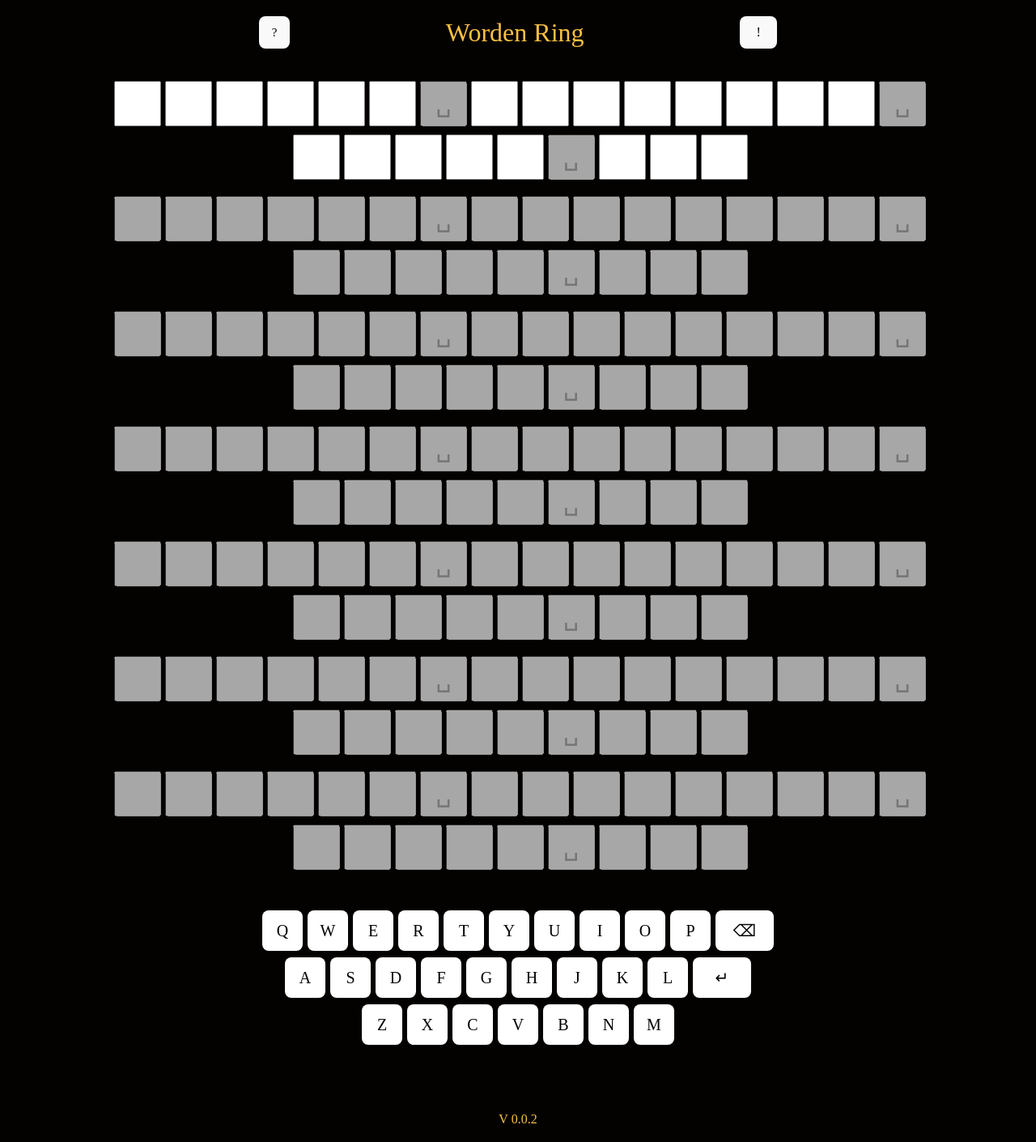
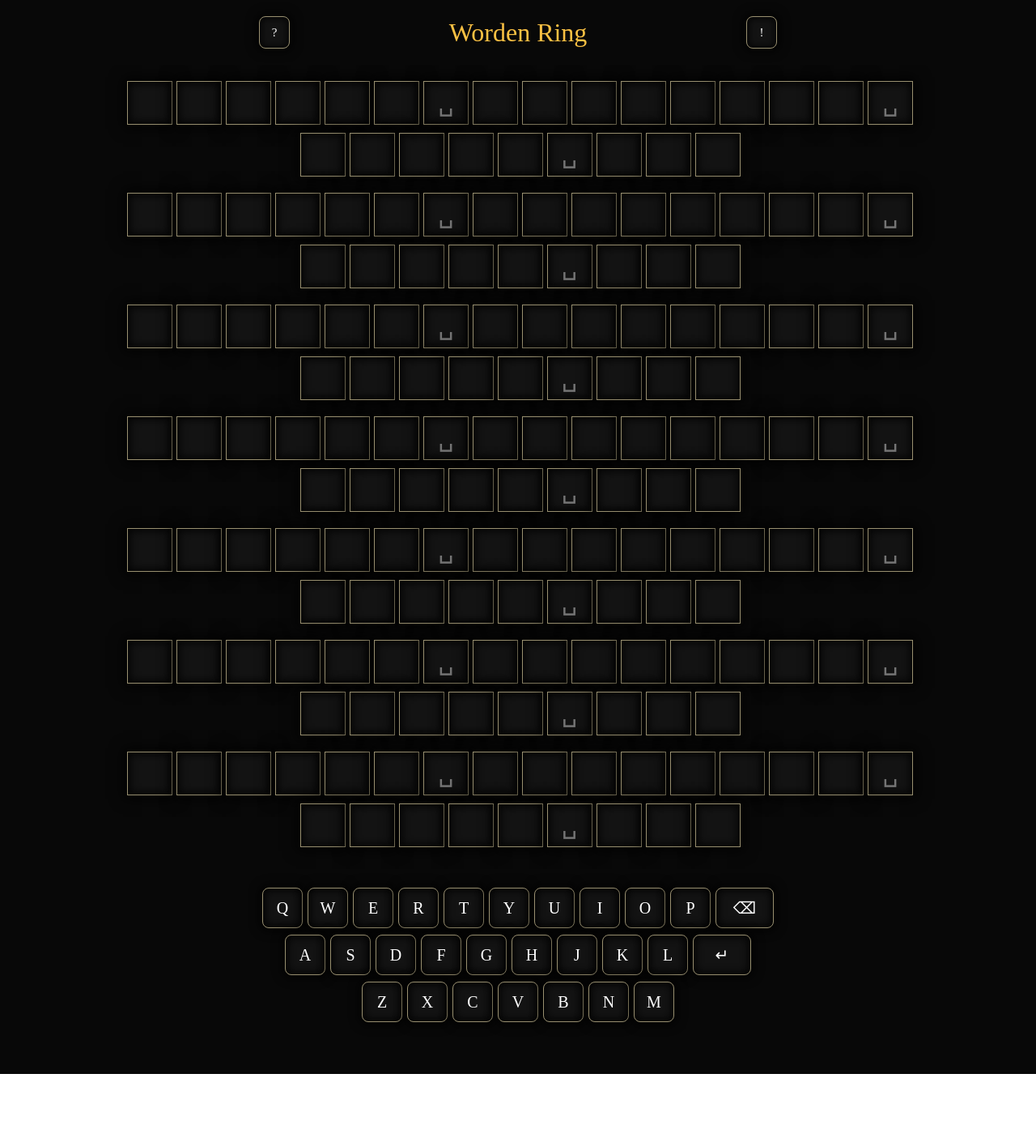
Before and after one commit to JoseLucasapp/Worden-Ring, a React (Vite) app: page / in a window 1280 px wide. Shown: the whole page at 81% size. After the commit the page ends 1326 px from the top, so only its background shows below. Built offline with nearby package versions, Linux system fonts and the light colour scheme.

Commit message:
feat: updates

```diff
--- a/src/App.css
+++ b/src/App.css
@@ -1,8 +1,9 @@
 #root {
-  max-width: 1280px;
+  min-width: 100vw;
   margin: 0;
   padding: 0;
   text-align: center;
+  background-color: #080808;
 }
 
 button {
@@ -24,7 +25,7 @@ button {
   overflow-x: hidden;
   min-height: 100vh;
   display: flex;
-  background-color: #040200;
+  background-color: transparent;
   flex-direction: column;
   align-items: center;
   color: #f9c043;
@@ -41,14 +42,38 @@ button {
 }
 
 .worden-ring-main .top .top-help,
-.worden-ring-main .top .top-config {
+.worden-ring-main .top .top-about {
   width: 2vw;
   height: 50%;
   align-items: center;
   justify-content: center;
   display: flex;
   font-size: 15px;
+  font-family: "Agmena Pro Book", serif;
+  text-transform: uppercase;
+  color: #ffffff;
+
+  border: 1px solid #999070;
+  background-color: rgba(20, 20, 20, 0.9);
+
+  box-shadow: 0 0 8px 2px rgba(0, 0, 0, 0.8) inset,
+    0 0 12px 4px rgba(0, 0, 0, 0.7);
+
+  cursor: pointer;
+  transition: all 0.25s ease-in-out;
 }
+
+.worden-ring-main .top .top-help:hover,
+.worden-ring-main .top .top-about:hover,
+.worden-ring-main .top .top-help:focus,
+.worden-ring-main .top .top-about:focus {
+  border-color: #d1d0a5;
+  color: #f8f7e8;
+
+  box-shadow: 0 0 15px 2px rgba(209, 208, 165, 0.7),
+    0 0 10px 4px rgba(209, 208, 165, 0.4) inset;
+}
+
 
 .worden-ring-main .top .top-title {
   font-size: 32px;
@@ -77,24 +102,45 @@ button {
   margin-left: 5px;
   text-align: center;
   font-size: 30px;
-  font-family: "Agmena Pro Book";
+  font-family: "Agmena Pro Book", serif;
   color: #ffffff;
   text-transform: uppercase;
   margin-top: 10px;
+  cursor: pointer;
+
+  border: 1px solid #999070;
+  background-color: rgba(20, 20, 20, 0.9);
+
+  box-shadow: 0 0 10px 3px rgba(0, 0, 0, 0.8) inset,
+    0 0 15px 5px rgba(0, 0, 0, 0.7);
+
+  text-decoration: none;
+  caret-color: transparent;
+  outline: none;
+  transition: all 0.2s ease-in-out;
 }
 
-.correct {
+.worden-ring-main .content .content-chance .words-square:focus,
+.worden-ring-main .content .content-chance .words-square:hover {
+  border-color: #d1d0a5;
+  box-shadow: 0 0 15px 2px rgba(209, 208, 165, 0.7),
+    0 0 10px 4px rgba(209, 208, 165, 0.4) inset;
+  color: #f8f7e8;
+}
+
+.worden-ring-main .content .content-chance .words-square.correct {
   background-color: #378661;
 }
 
-.present {
+.worden-ring-main .content .content-chance .words-square.present {
   background-color: #f9c043;
 }
 
-.absent {
+.worden-ring-main .content .content-chance .words-square.absent {
   background-color: #444444;
-  opacity: 0.2;
+  opacity: .2;
 }
+
 
 .content-chance {
   perspective: 800px;
@@ -106,16 +152,23 @@ button {
 }
 
 .flip {
-  animation: wr-flip 1s ease-in-out;
+  animation: wr-flip 600ms ease-in-out;
 }
 
 @keyframes wr-flip {
-  from {
+  0% {
     transform: rotateX(0deg);
   }
 
-  to {
-    transform: rotateX(360deg);
+  49% {
+    transform: rotateX(90deg);
   }
 
+  51% {
+    transform: rotateX(90deg);
+  }
+
+  100% {
+    transform: rotateX(0deg);
+  }
 }
--- a/src/App.tsx
+++ b/src/App.tsx
@@ -400,8 +400,6 @@ function App() {
             isGameOver={gameEnd}
           />
         )}
-
-        <p className='version'>V 0.0.2</p>
       </section>
     </>
   );
--- a/src/components/KeyboardComponent/index.tsx
+++ b/src/components/KeyboardComponent/index.tsx
@@ -1,3 +1,5 @@
+import "./style.css";
+
 type LetterStatus = "idle" | "correct" | "present" | "absent";
 
 type Props = {
@@ -14,65 +16,32 @@ const LAYOUT: ReadonlyArray<ReadonlyArray<string>> = [
     ["z", "x", "c", "v", "b", "n", "m"],
 ];
 
-const colorFor = (state: LetterStatus) => {
-    switch (state) {
-        case "correct": return { bg: "#16a34a", fg: "#ffffff", border: "#16a34a" };
-        case "present": return { bg: "#f59e0b", fg: "#ffffff", border: "#f59e0b" };
-        case "absent": return { bg: "#9ca3af", fg: "#ffffff", border: "#9ca3af" };
-        default: return { bg: "#ffffff", fg: "#000000", border: "transparent" };
-    }
-};
-
-const baseStyle: React.CSSProperties = {
-    height: 50,
-    width: 50,
-    fontSize: 20,
-    padding: "0 10px",
-    borderRadius: 8,
-    border: "1px solid transparent",
-    cursor: "pointer",
-    userSelect: "none",
-};
-
-const getKeyStyle = (state: LetterStatus, isAction: boolean): React.CSSProperties => {
-    const c = colorFor(state);
-    return {
-        ...baseStyle,
-        background: c.bg,
-        color: c.fg,
-        borderColor: c.border,
-        width: isAction ? 72 : baseStyle.width,
-    };
-};
-
 const KeyboardComponent = ({
     onChar, onEnter, onBackspace, keyStates = {}, disabled = false
 }: Props) => {
     return (
-        <div style={{ display: "grid", gap: 8 }}>
+        <div className="keyboard">
             {LAYOUT.map((row, i) => (
-                <div key={i} style={{ display: "flex", gap: 6, justifyContent: "center" }}>
+                <div key={i} className="keyboard-row">
                     {row.map((k) => {
                         const isAction = k === "enter" || k === "back";
                         const label = k === "enter" ? "↵" : k === "back" ? "⌫" : k.toUpperCase();
                         const state: LetterStatus = !isAction ? (keyStates[k] ?? "idle") : "idle";
-                        const style = getKeyStyle(state, isAction);
 
                         return (
                             <button
                                 type="button"
                                 key={k}
+                                className="key elden-btn"
+                                data-state={state}
+                                data-action={isAction ? "true" : "false"}
                                 disabled={disabled}
+                                aria-label={`key-${label}`}
+                                onMouseDown={(e) => e.preventDefault()}
                                 onClick={() => {
                                     if (k === "enter") return onEnter();
                                     if (k === "back") return onBackspace();
                                     onChar(k);
-                                }}
-                                onMouseDown={(e) => e.preventDefault()}
-                                aria-label={`key-${label}`}
-                                style={{
-                                    ...style,
-                                    opacity: disabled ? 0.6 : 1,
                                 }}
                             >
                                 {label}
--- /dev/null
+++ b/src/components/KeyboardComponent/style.css
@@ -0,0 +1,102 @@
+.keyboard {
+    display: grid;
+    gap: 8px;
+}
+
+.keyboard-row {
+    display: flex;
+    gap: 6px;
+    justify-content: center;
+}
+
+.key {
+    height: 50px;
+    width: 50px;
+    padding: 0 10px;
+    border-radius: 8px;
+    border: 1px solid transparent;
+    cursor: pointer;
+    user-select: none;
+    text-transform: uppercase;
+    font-family: "Agmena Pro Book", serif;
+    font-size: 20px;
+    outline: none;
+    transition: all .22s ease-in-out;
+    position: relative;
+    background-clip: padding-box;
+
+    box-shadow:
+        inset 0 0 10px 3px rgba(0, 0, 0, 0.85),
+        0 0 12px 4px rgba(0, 0, 0, 0.7);
+}
+
+.key[data-action="true"] {
+    width: 72px;
+}
+
+.key[data-state="idle"] {
+    background: rgba(20, 20, 20, 0.9);
+    color: #ffffff;
+    border-color: #999070;
+}
+
+.key[data-state="correct"] {
+    background: #16a34a;
+    color: #ffffff;
+    border-color: #16a34a;
+}
+
+.key[data-state="present"] {
+    background: #f59e0b;
+    color: #ffffff;
+    border-color: #f59e0b;
+}
+
+.key[data-state="absent"] {
+    background: #9ca3af;
+    color: #ffffff;
+    border-color: #9ca3af;
+}
+
+.elden-btn:hover,
+.elden-btn:focus,
+.elden-btn:focus-visible {
+    box-shadow:
+        0 0 16px 2px rgba(209, 208, 165, 0.7),
+        inset 0 0 10px 4px rgba(209, 208, 165, 0.35);
+    border-color: #d1d0a5 !important;
+    color: #f8f7e8;
+}
+
+.elden-btn:focus-visible {
+    animation: eldenglow 2s ease-in-out infinite;
+}
+
+@keyframes eldenglow {
+    0% {
+        box-shadow: 0 0 14px 2px rgba(209, 208, 165, 0.45), inset 0 0 10px 4px rgba(209, 208, 165, 0.25);
+    }
+
+    50% {
+        box-shadow: 0 0 20px 4px rgba(209, 208, 165, 0.75), inset 0 0 12px 5px rgba(209, 208, 165, 0.35);
+    }
+
+    100% {
+        box-shadow: 0 0 14px 2px rgba(209, 208, 165, 0.45), inset 0 0 10px 4px rgba(209, 208, 165, 0.25);
+    }
+}
+
+.elden-btn:active {
+    transform: translateY(1px) scale(0.98);
+    box-shadow:
+        0 0 10px 1px rgba(209, 208, 165, 0.5),
+        inset 0 0 12px 6px rgba(0, 0, 0, 0.85);
+}
+
+.elden-btn[disabled] {
+    opacity: .6;
+    cursor: not-allowed;
+    box-shadow:
+        inset 0 0 8px 3px rgba(0, 0, 0, 0.85),
+        0 0 10px 3px rgba(0, 0, 0, 0.6);
+}
--- a/src/index.css
+++ b/src/index.css
@@ -37,6 +37,11 @@ button {
   transition: border-color 0.25s;
 }
 
+input:focus {
+  outline: none;
+  border: 1px solid white;
+}
+
 @media (prefers-color-scheme: light) {
   :root {
     color: #213547;
--- a/src/modals/ContainerModal/index.tsx
+++ b/src/modals/ContainerModal/index.tsx
@@ -44,6 +44,8 @@ const ContainerModal = ({ handleCloseModal, handlePlayAgain, result, selectedWor
                             <p>No personal data is taken. No cookies. No tracking.
                                 Only your will… and your guesses… shall determine your fate.</p>
 
+                            <p style={{ fontSize: "14px" }}>V 0.0.3</p>
+
                         </div>
                     )
                 }
```
